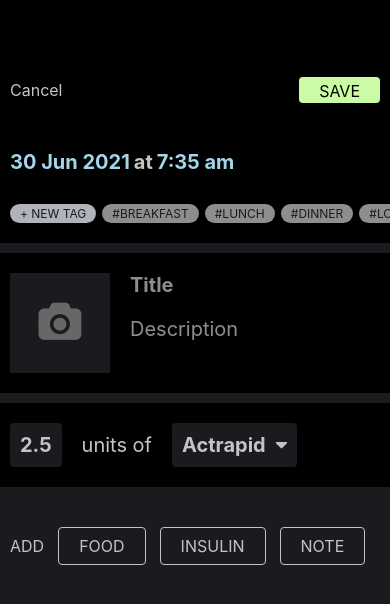
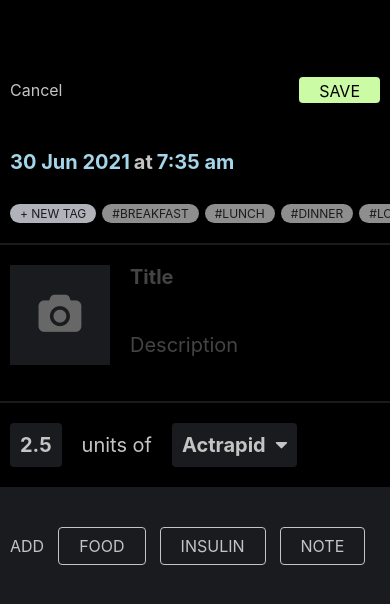
Before and after one commit to andrewsel/levels, a React Native app: screen / in a window 390 px wide. Shown: the top 604 px of the page. Built offline with nearby package versions, Linux system fonts and the light colour scheme.

Commit message:
feat: food add title and desc

```diff
--- a/components/Food.js
+++ b/components/Food.js
@@ -1,5 +1,13 @@
 import React, {useState} from 'react';
-import {Text, View, StyleSheet, Image, Modal, Pressable} from 'react-native';
+import {
+  Text,
+  View,
+  StyleSheet,
+  Image,
+  Modal,
+  Pressable,
+  TextInput,
+} from 'react-native';
 import {colour, fontSize, spacing, radius} from '../styles/styles';
 import Icon from 'react-native-vector-icons/FontAwesome';
 import {launchCamera, launchImageLibrary} from 'react-native-image-picker';
@@ -9,6 +17,8 @@ const Food = () => {
   const [response, setResponse] = useState(null);
   const [image, setImage] = useState(null);
   const [modalVisible, setModalVisible] = useState(false);
+  const [title, onChangeTitle] = useState(null);
+  const [desc, onChangeDesc] = useState(null);
 
   const handleCameraPress = () => {
     launchCamera(
@@ -55,9 +65,23 @@ const Food = () => {
           />
         )}
       </Pressable>
-      <View>
-        <Text style={s.foodTitle}>Title</Text>
-        <Text style={s.foodDescription}>Description</Text>
+      <View style={s.titleAndDesc}>
+        <TextInput
+          style={s.foodTitle}
+          multiline={true}
+          onChangeText={onChangeTitle}
+          value={title}
+          placeholder="Title"
+          placeholderTextColor="#444"
+        />
+        <TextInput
+          style={s.foodDescription}
+          multiline={true}
+          onChangeText={onChangeDesc}
+          value={desc}
+          placeholder="Description"
+          placeholderTextColor="#444"
+        />
       </View>
       <Modal
         animationType="none"
@@ -91,11 +115,15 @@ const Food = () => {
 };
 
 const s = StyleSheet.create({
+  titleAndDesc: {
+    width: 220,
+  },
   foodTitle: {
     fontWeight: 'bold',
     fontSize: fontSize.lg,
     color: colour.grey300,
     marginBottom: spacing * 2,
+    paddingTop: 0,
   },
   foodDescription: {
     fontSize: fontSize.lg,
@@ -107,7 +135,7 @@ const s = StyleSheet.create({
     paddingVertical: spacing * 2,
     display: 'flex',
     flexDirection: 'row',
-    marginTop: spacing,
+    marginTop: 2,
   },
   imageContainer: {
     backgroundColor: colour.grey900,
@@ -145,7 +173,7 @@ const s = StyleSheet.create({
     borderColor: colour.smoke,
     borderWidth: 1,
     paddingHorizontal: 20,
-    paddingVertical: 8,
+    paddingVertical: 12,
     marginBottom: spacing,
     width: '100%',
   },
--- a/components/Insulin.js
+++ b/components/Insulin.js
@@ -28,7 +28,7 @@ const s = StyleSheet.create({
     backgroundColor: colour.black,
     paddingHorizontal: spacing,
     paddingVertical: spacing * 2,
-    marginTop: spacing,
+    marginTop: 2,
     display: 'flex',
     flexDirection: 'row',
     alignItems: 'center',
```
